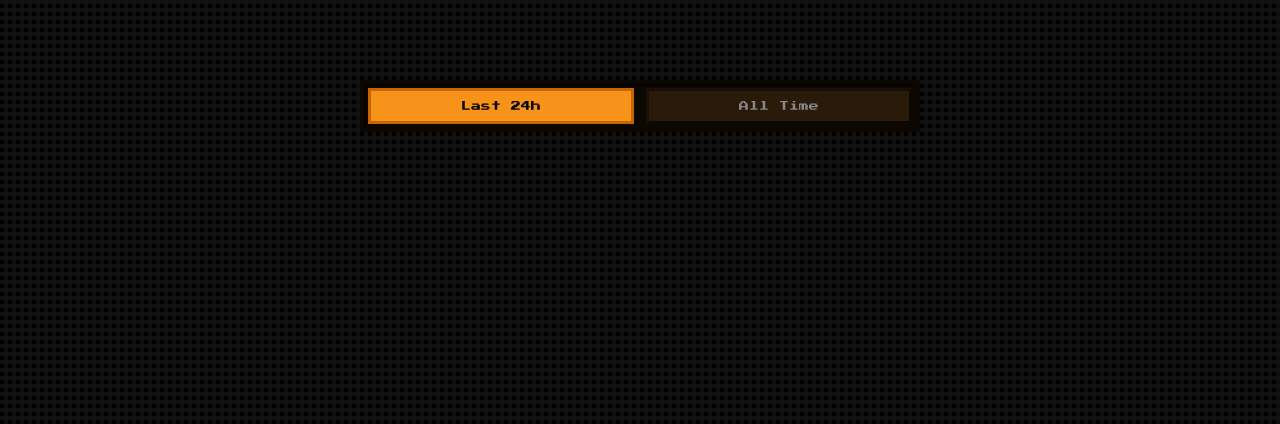
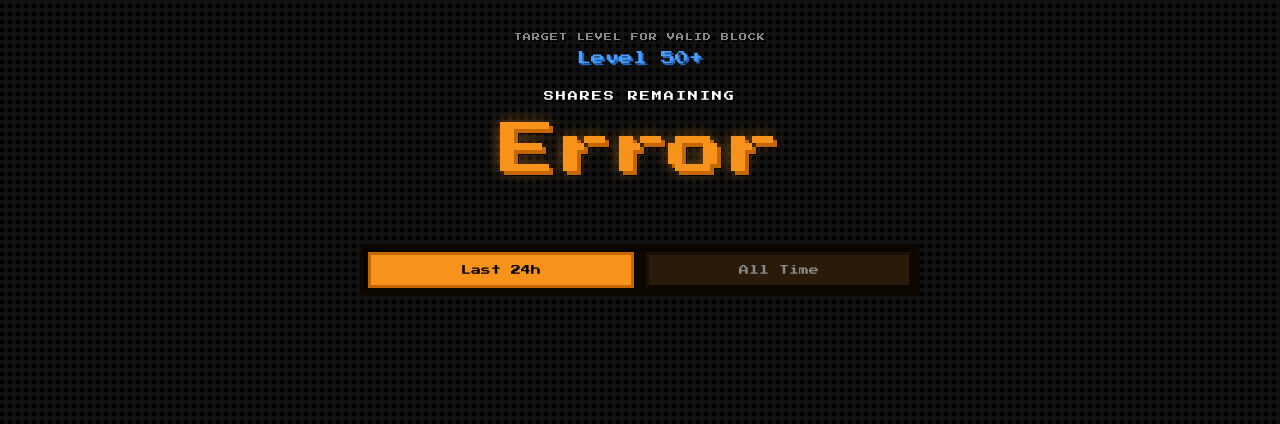
Before and after one commit to terakael/slicehash, a Python web app: template src/slicehash/templates/highscores.html in a window 1280 px wide. Shown: the top 424 px of the page. Run offline with Jinja, Linux system fonts and the light colour scheme; the template is opened without the code that fills it, so the values that code supplies are empty.

Commit message:
[master] update shares on other screens

```diff
--- a/src/slicehash/static/highscores.js
+++ b/src/slicehash/static/highscores.js
@@ -6,10 +6,29 @@ let isLoading = false;
 
 // Initialize on page load
 document.addEventListener('DOMContentLoaded', async () => {
+    await loadUserData();
     await loadHighscores(currentPeriod);
     setupToggleButtons();
+    initSharedSSE();
     startTimestampRefresh();
 });
+
+// Fetch and display user data
+async function loadUserData() {
+    try {
+        const response = await fetch('/api/users/me');
+        if (!response.ok) throw new Error('Failed to fetch user data');
+
+        const data = await response.json();
+
+        // Update shares remaining display
+        document.getElementById('shares-remaining').textContent = data.shares_remaining;
+
+    } catch (error) {
+        console.error('Error loading user data:', error);
+        document.getElementById('shares-remaining').textContent = 'Error';
+    }
+}
 
 // Load highscores for given period
 async function loadHighscores(period) {
--- a/src/slicehash/static/purchases.js
+++ b/src/slicehash/static/purchases.js
@@ -9,6 +9,7 @@ document.addEventListener('DOMContentLoaded', async () => {
     await loadUserData();
     await loadPurchases();
     setupPurchaseForm();
+    initSharedSSE();
 });
 
 // Fetch and display user data
--- a/src/slicehash/static/shared.js
+++ b/src/slicehash/static/shared.js
@@ -162,3 +162,124 @@ function startTimestampRefresh() {
     setupTimestampObserver();
     setInterval(refreshTimestamps, 30000);
 }
+
+// Shared SSE connection management
+let eventSource = null;
+let reconnectAttempts = 0;
+let lastEventId = null;
+const INITIAL_RECONNECT_DELAY = 1000;
+const MAX_RECONNECT_DELAY = 30000;
+
+// Callback for handling new shares (optional, page-specific)
+let onNewShareCallback = null;
+
+// Initialize SSE connection with optional callback
+// callback will be called when a new share arrives (e.g., for dashboard to add card)
+function initSharedSSE(callback = null) {
+    onNewShareCallback = callback;
+
+    if (eventSource) {
+        eventSource.close();
+    }
+
+    eventSource = new EventSource('/api/users/me/shares/stream');
+
+    eventSource.addEventListener('connected', (event) => {
+        console.log('SSE connected');
+        reconnectAttempts = 0;
+    });
+
+    eventSource.addEventListener('share', (event) => {
+        const share = JSON.parse(event.data);
+        lastEventId = event.lastEventId;
+        handleSharedNewShare(share);
+    });
+
+    eventSource.addEventListener('heartbeat', (event) => {
+        console.debug('SSE heartbeat');
+    });
+
+    eventSource.onerror = (error) => {
+        console.error('SSE error:', error);
+        eventSource.close();
+        handleSharedSSEDisconnect();
+    };
+}
+
+// Handle new share event
+function handleSharedNewShare(share) {
+    // Update shares remaining (common to all pages)
+    updateSharesRemaining();
+
+    // Call page-specific callback if provided
+    if (onNewShareCallback && typeof onNewShareCallback === 'function') {
+        onNewShareCallback(share);
+    }
+}
+
+// Handle SSE disconnection with exponential backoff
+async function handleSharedSSEDisconnect() {
+    console.log('SSE disconnected, attempting recovery...');
+
+    if (lastEventId && onNewShareCallback) {
+        try {
+            await recoverMissedShares(lastEventId);
+        } catch (error) {
+            console.error('Failed to recover:', error);
+        }
+    }
+
+    reconnectAttempts++;
+    const delay = Math.min(
+        INITIAL_RECONNECT_DELAY * Math.pow(2, reconnectAttempts - 1),
+        MAX_RECONNECT_DELAY
+    );
+
+    console.log(`Reconnecting in ${delay}ms (attempt ${reconnectAttempts})...`);
+    setTimeout(() => initSharedSSE(onNewShareCallback), delay);
+}
+
+// Recover missed shares during disconnection
+async function recoverMissedShares(sinceId) {
+    const response = await fetch(`/api/users/me/shares/recovery?since_id=${sinceId}&limit=200`);
+    if (!response.ok) throw new Error('Recovery failed');
+
+    const data = await response.json();
+    console.log(`Recovered ${data.shares.length} shares`);
+
+    for (const share of data.shares) {
+        handleSharedNewShare(share);
+        lastEventId = share.share_id;
+    }
+
+    if (data.has_more) {
+        await recoverMissedShares(lastEventId);
+    }
+}
+
+// Update shares remaining display (common function)
+async function updateSharesRemaining() {
+    try {
+        const response = await fetch('/api/users/me');
+        if (!response.ok) throw new Error('Failed to fetch user data');
+
+        const data = await response.json();
+        const element = document.getElementById('shares-remaining');
+        if (element) {
+            element.textContent = data.shares_remaining;
+        }
+    } catch (error) {
+        console.error('Error updating shares remaining:', error);
+    }
+}
+
+// Cleanup SSE connection
+function cleanupSharedSSE() {
+    if (eventSource) {
+        eventSource.close();
+        eventSource = null;
+    }
+}
+
+// Auto-cleanup on page unload
+window.addEventListener('beforeunload', cleanupSharedSSE);
--- a/src/slicehash/static/style.css
+++ b/src/slicehash/static/style.css
@@ -419,10 +419,34 @@ footer {
     display: none;
 }
 
+/* Target Level Display */
+.target-level-display {
+    text-align: center;
+    margin-top: 10px;
+    margin-bottom: 10px;
+}
+
+.target-level-label {
+    font-size: 8px;
+    font-family: 'Press Start 2P', monospace;
+    text-transform: uppercase;
+    letter-spacing: 1px;
+    color: #888888;
+    margin-bottom: 6px;
+}
+
+.target-level-value {
+    font-size: 14px;
+    font-family: 'Press Start 2P', monospace;
+    color: #4a9eff;
+    line-height: 1.2;
+    text-shadow: 2px 2px 0px #2566b8, 3px 3px 0px rgba(0,0,0,0.6);
+}
+
 /* Shares Remaining Display */
 .shares-remaining-display {
     text-align: center;
-    margin-top: 60px;
+    margin-top: 20px;
     margin-bottom: 40px;
 }
 
@@ -674,7 +698,7 @@ footer {
     border: 4px solid #c46700;
     border-right-color: #a05600;
     border-bottom-color: #a05600;
-    padding: 16px 24px;
+    padding: 12px 16px;
     font-size: 12px;
     font-family: 'Press Start 2P', monospace;
     cursor: pointer;
--- a/src/slicehash/templates/dashboard.html
+++ b/src/slicehash/templates/dashboard.html
@@ -7,6 +7,12 @@
     <!-- Network difficulty dot in top corner -->
     <div class="network-difficulty-dot" id="network-difficulty-dot" title="Network active">
         <span id="network-difficulty-value">0</span>
+    </div>
+
+    <!-- Target level display -->
+    <div class="target-level-display">
+        <div class="target-level-label">Target Level for Valid Block</div>
+        <div class="target-level-value" id="target-level">Level 50+</div>
     </div>
 
     <!-- Large shares remaining display -->
--- a/src/slicehash/templates/highscores.html
+++ b/src/slicehash/templates/highscores.html
@@ -4,6 +4,18 @@
 
 {% block content %}
 <div class="mobile-dashboard">
+    <!-- Target level display -->
+    <div class="target-level-display">
+        <div class="target-level-label">Target Level for Valid Block</div>
+        <div class="target-level-value" id="target-level">Level 50+</div>
+    </div>
+
+    <!-- Large shares remaining display -->
+    <div class="shares-remaining-display">
+        <div class="shares-label">Shares Remaining</div>
+        <div class="shares-value" id="shares-remaining">--</div>
+    </div>
+
     <!-- Toggle/tab bar for periods -->
     <div class="highscore-toggle">
         <button class="toggle-btn active" data-period="24h">Last 24h</button>
```
Also changed, not shown: src/slicehash/static/dashboard.js (+2 -78 lines), src/slicehash/static/settings.js (+7 -0 lines), src/slicehash/templates/purchases.html (+7 -0 lines), src/slicehash/templates/settings.html (+13 -0 lines).
